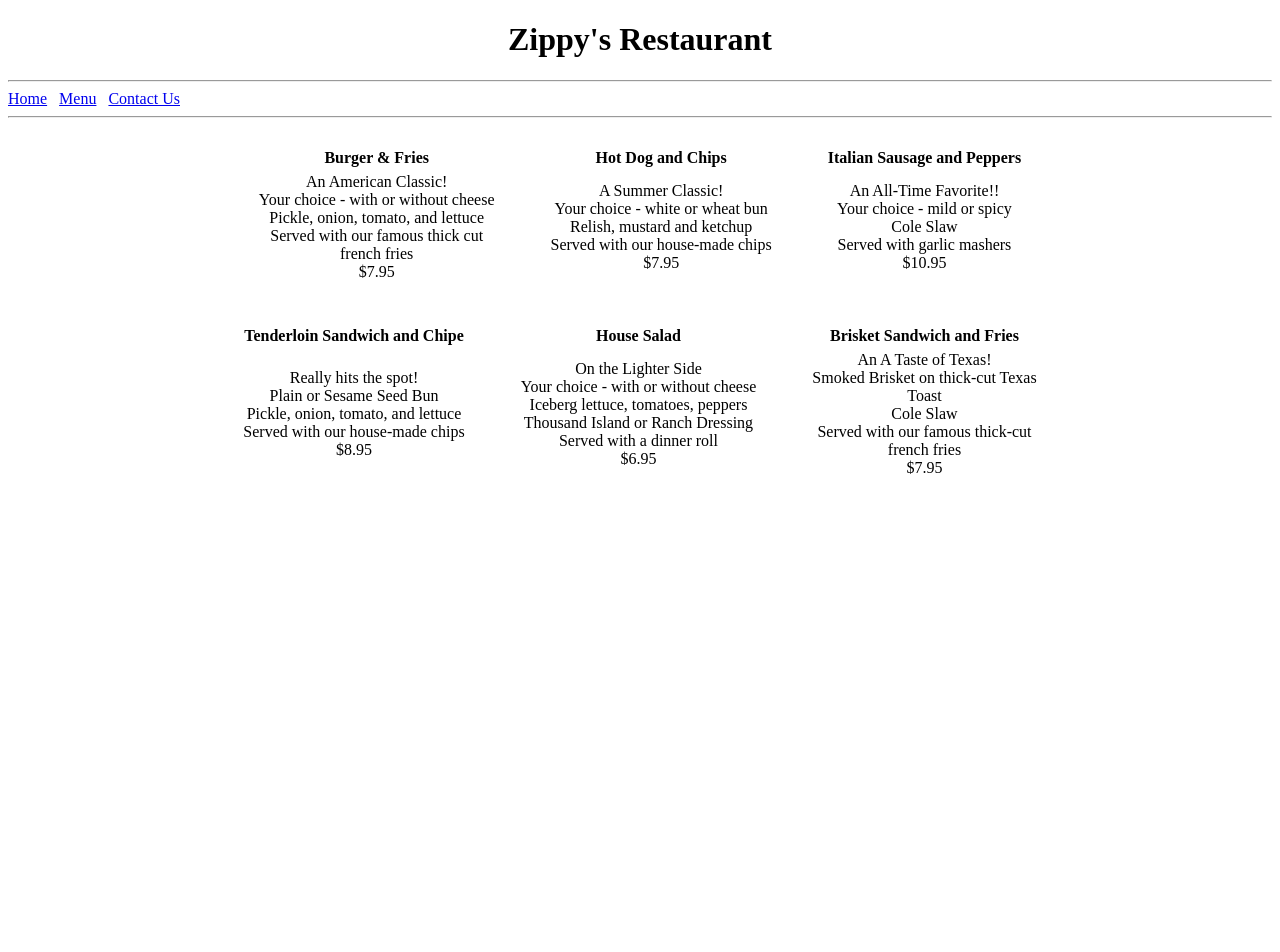
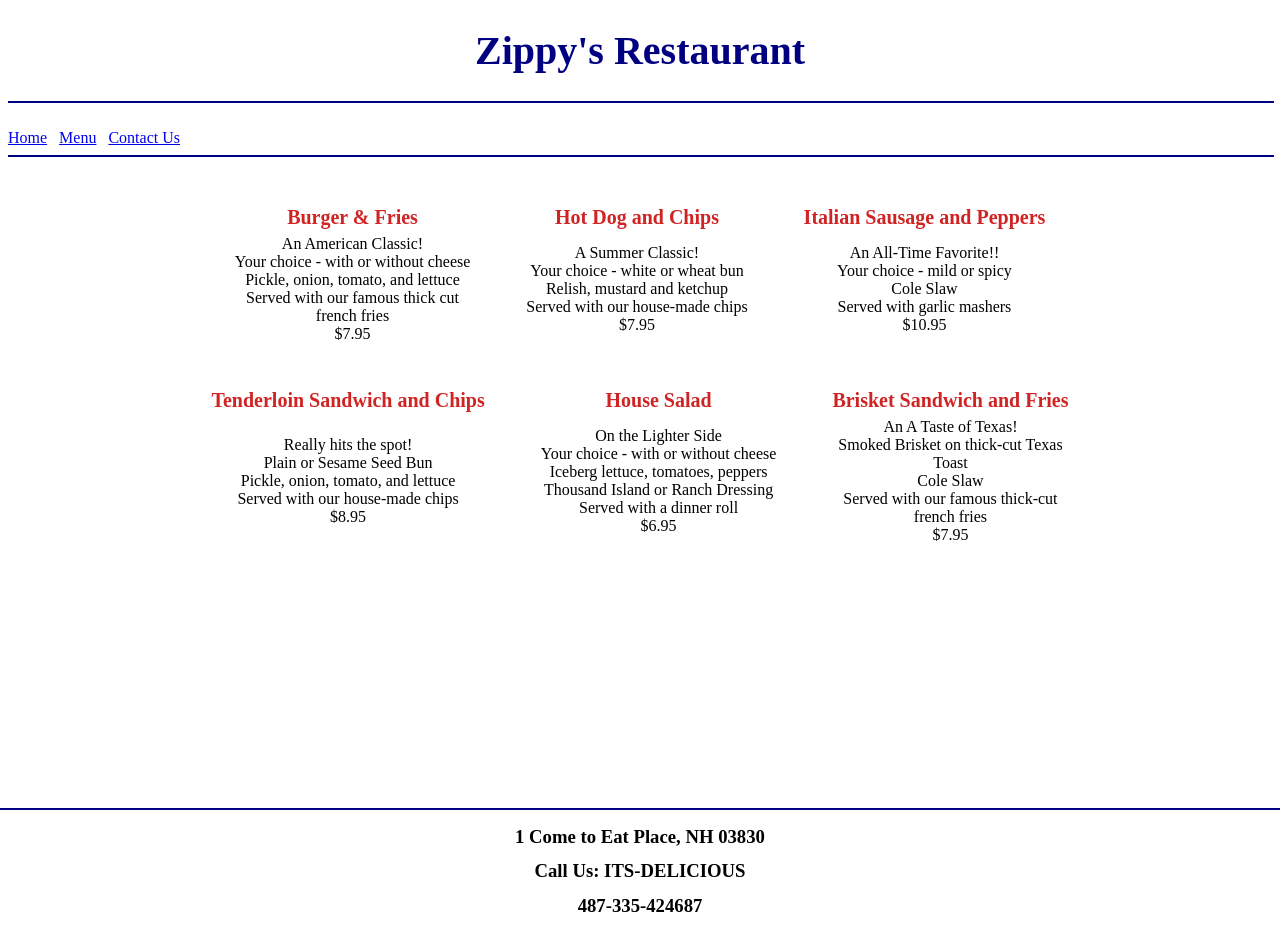
Before and after one commit to DSZipkin/GFC-coursework, a plain HTML site: page Restaurant Lab/menu.html in a window 1280 px wide. Shown: the top 952 px of the page. Drawn offline with Linux system fonts and the light colour scheme.

Commit message:
Restaurant Lab V2

```diff
--- a/Restaurant Lab/menu.html
+++ b/Restaurant Lab/menu.html
@@ -2,28 +2,30 @@
 <html>
 <head>
 <title>Menu</title>
-<div>
-<style>
+<link href="restaurantStyles.css"
+rel="stylesheet"
+type="text/css"/>
+<style type="text/css">
 table,th,td{border: 1px solid white;
-}
+    }
 </style>
 </head>
 <body>
-<center><h1>Zippy's Restaurant</h1></center>
-<hr
+<h1>Zippy's Restaurant</h1>
+<hr>
 <br/>
 <a href="home.html">Home</a>&nbsp &nbsp<a href="Menu.html">Menu</a>&nbsp &nbsp<a href="Contact Us.html">Contact Us</a>
-<hr
+<hr>
 <br/>
 <br/>
 <table align="center">
     <thread>
         <tr>
-            <th><center>Burger & Fries</center></th>
+            <th style="font-size:20px;text-align:center;color:#D02424;">Burger & Fries</th>
             <th><center>&nbsp &nbsp &nbsp &nbsp &nbsp &nbsp</center></th>
-            <th><center>Hot Dog and Chips</center></th>
+            <th style="font-size:20px;text-align:center;color:#D02424;">Hot Dog and Chips</th>
             <th><center>&nbsp &nbsp &nbsp &nbsp &nbsp &nbsp</center></th>
-            <th><center>Italian Sausage and Peppers</center></th>
+            <th style="font-size:20px;text-align:center;color:#D02424;">Italian Sausage and Peppers</th>
         </tr>
     </thread>
     <tbody>
@@ -41,11 +43,11 @@ table,th,td{border: 1px solid white;
 <table align="center">
         <thread>
             <tr>
-                <th><center>Tenderloin Sandwich and Chipe</center></th>
+                <th style="font-size:20px;text-align:center;color:#D02424;">Tenderloin Sandwich and Chips</th>
                 <th><center>&nbsp &nbsp &nbsp &nbsp &nbsp &nbsp</center></th>
-                <th><center>House Salad</center></th>
+                <th style="font-size:20px;text-align:center;color:#D02424;">House Salad</th>
                 <th><center>&nbsp &nbsp &nbsp &nbsp &nbsp &nbsp</center></th>
-                <th><center>Brisket Sandwich and Fries</center></th>
+                <th style="font-size:20px;text-align:center;color:#D02424;">Brisket Sandwich and Fries</th>
             </tr>
         </thread>
         <tbody>
@@ -61,10 +63,11 @@ table,th,td{border: 1px solid white;
     <br/>
     <br/>
 </div>
-<div style="position: absolute; left: 0px; top: 1300px; width:100%;text-align:center;"><hr
-    <center><h3>1 Come to Eat Place, NH, 03830</h3></center>
-    <center><h3>Call Us: ITS-DELICIOUS</h3></center>
-    <center><h3>487-335-424687</h3></center>
-</div>
+<footer>
+    <hr>
+    <h3>1 Come to Eat Place, NH  03830</h3>
+    <h3>Call Us: ITS-DELICIOUS</h3>
+    <h3>487-335-424687</h3>
+</footer>
 </body>
 </html>
--- /dev/null
+++ b/Restaurant Lab/restaurantStyles.css
@@ -0,0 +1,14 @@
+h1 {color: navy;
+    font-size: 40px;
+    text-align: center;
+}
+hr {border: 1px solid navy;
+    width: 100%;
+    }
+
+footer {position: absolute;
+        left: 0px;
+        top: 800px;
+        width:100%;
+        text-align:center;
+        line-height: 100%;}
```
Also changed, not shown: Restaurant Lab/Contact Us.html (+18 -9 lines), Restaurant Lab/home.html (+24 -11 lines).
